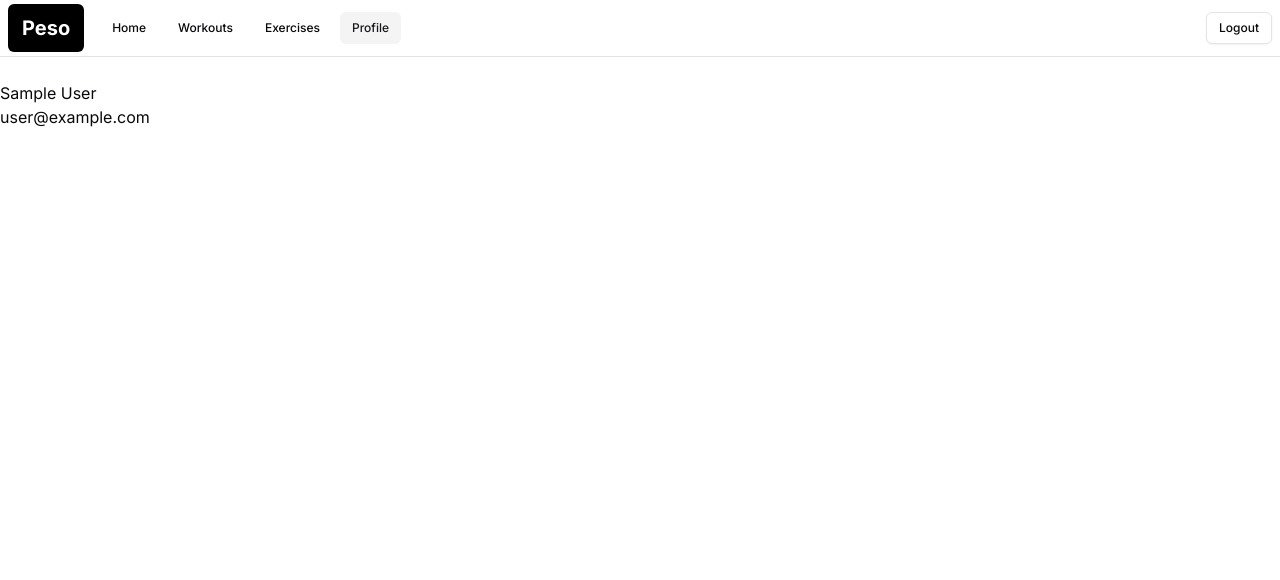
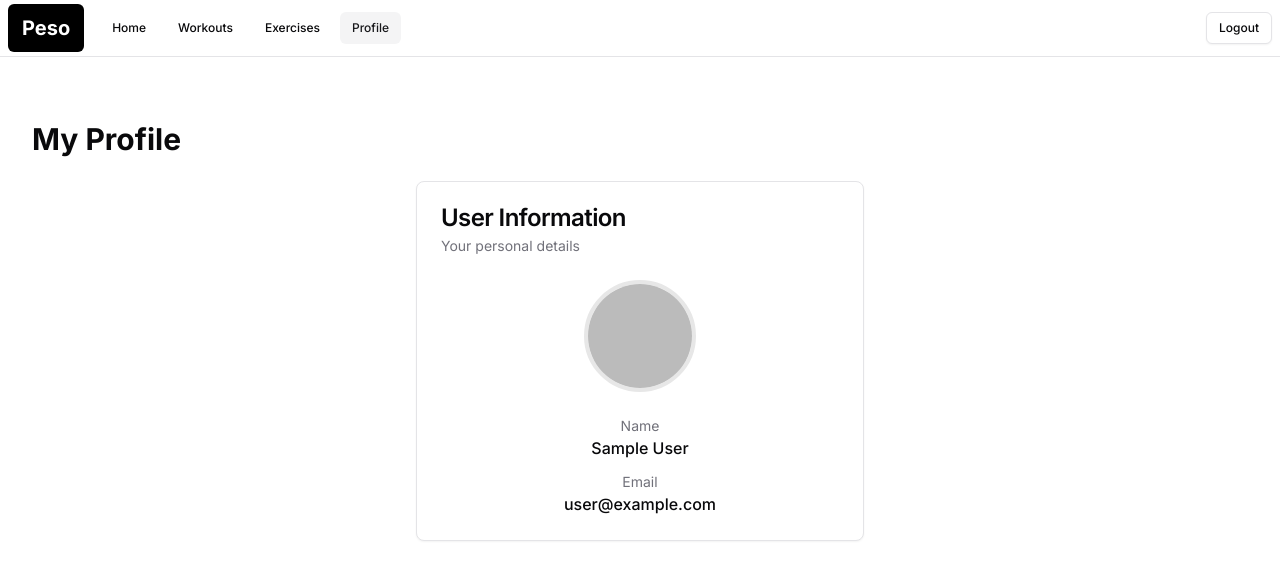
Before and after one commit to troclaux/peso, a Next.js app: page /profile in a window 1280 px wide. Shown: the top 580 px of the page. Built offline with nearby package versions, Linux system fonts and the light colour scheme; no server answers; sample sign-in values are in the browser's storage.

Commit message:
style: add theme and centralize data position

```diff
--- a/src/app/profile/page.tsx
+++ b/src/app/profile/page.tsx
@@ -1,19 +1,59 @@
 'use client';
 import { redirect } from "next/navigation";
 import { useSession } from "next-auth/react";
+import Image from "next/image";
+import { Card, CardHeader, CardContent, CardTitle, CardDescription } from "@/components/ui/card";
+import { Container } from "@/components/ui/container";
 
 const Profile = () => {
-  const { data: session } = useSession()
+  const { data: session } = useSession();
 
   if (!session) {
     redirect("/api/auth/signin?callbackUrl=/profile");
   }
 
   return (
-    <div>
-      <p>{session?.user?.name}</p>
-      <p>{session?.user?.email}</p>
-    </div>
+    <Container className="py-10">
+      <h1 className="text-3xl font-bold mb-6">My Profile</h1>
+      <div className="max-w-md mx-auto">
+        <Card className="w-full">
+          <CardHeader>
+            <CardTitle>User Information</CardTitle>
+            <CardDescription>Your personal details</CardDescription>
+          </CardHeader>
+          <CardContent className="space-y-4">
+            <div className="flex flex-col items-center gap-6">
+              {session.user?.image ? (
+                <div className="relative h-28 w-28 rounded-full overflow-hidden border-4 border-primary/10">
+                  <Image
+                    src={session.user.image}
+                    alt={session.user.name || "Profile"}
+                    fill
+                    className="object-cover"
+                  />
+                </div>
+              ) : (
+                <div className="flex items-center justify-center h-28 w-28 bg-primary/10 rounded-full text-4xl font-bold text-primary">
+                  {session.user?.name?.[0] || "U"}
+                </div>
+              )}
+              <div className="w-full">
+                <div className="space-y-3">
+                  <div className="text-center">
+                    <p className="text-sm text-muted-foreground">Name</p>
+                    <p className="font-medium">{session.user?.name || "Not provided"}</p>
+                  </div>
+                  <div className="text-center">
+                    <p className="text-sm text-muted-foreground">Email</p>
+                    <p className="font-medium">{session.user?.email || "Not provided"}</p>
+                  </div>
+                </div>
+              </div>
+            </div>
+          </CardContent>
+        </Card>
+      </div>
+    </Container>
   );
 };
 
```
